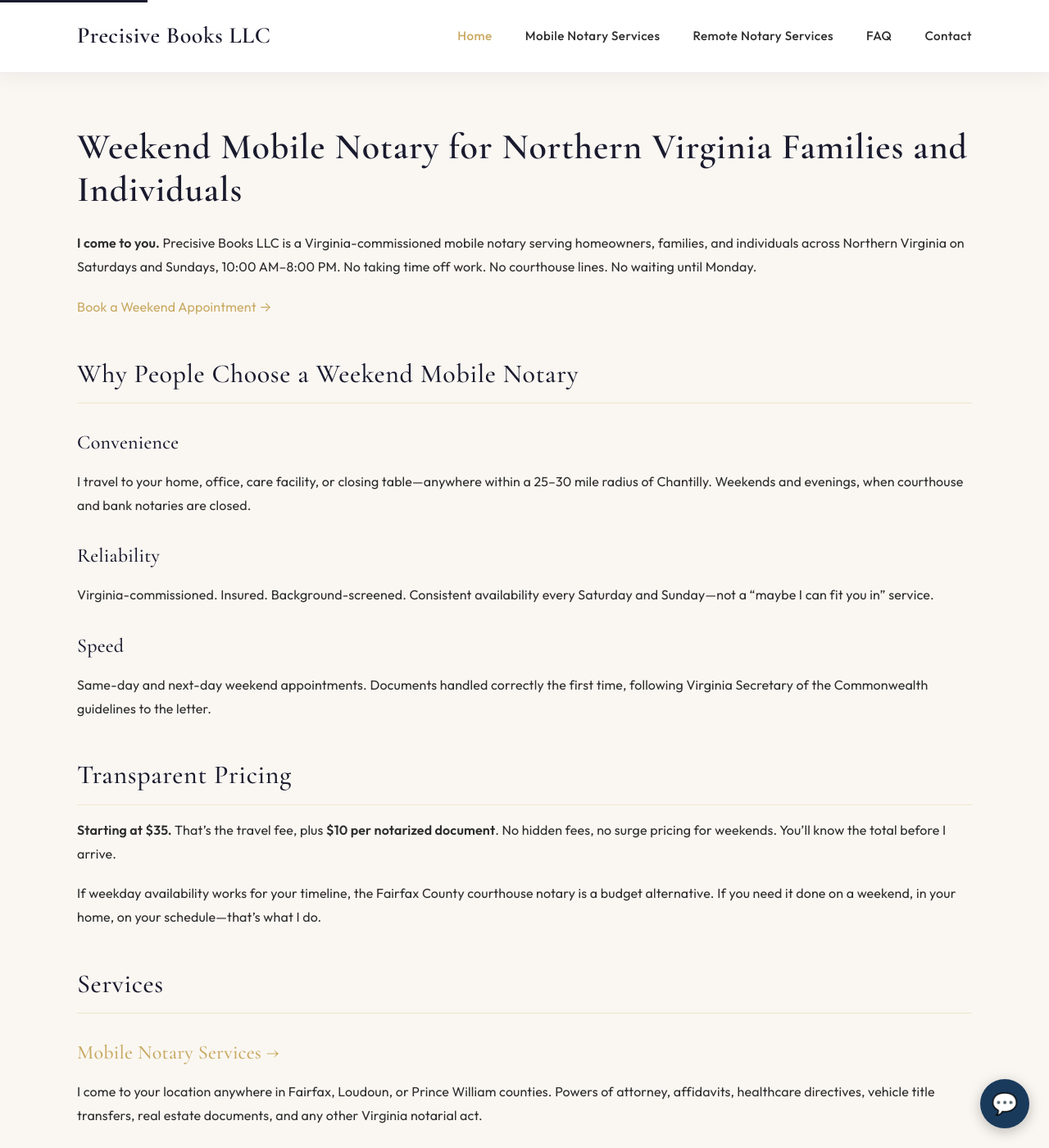
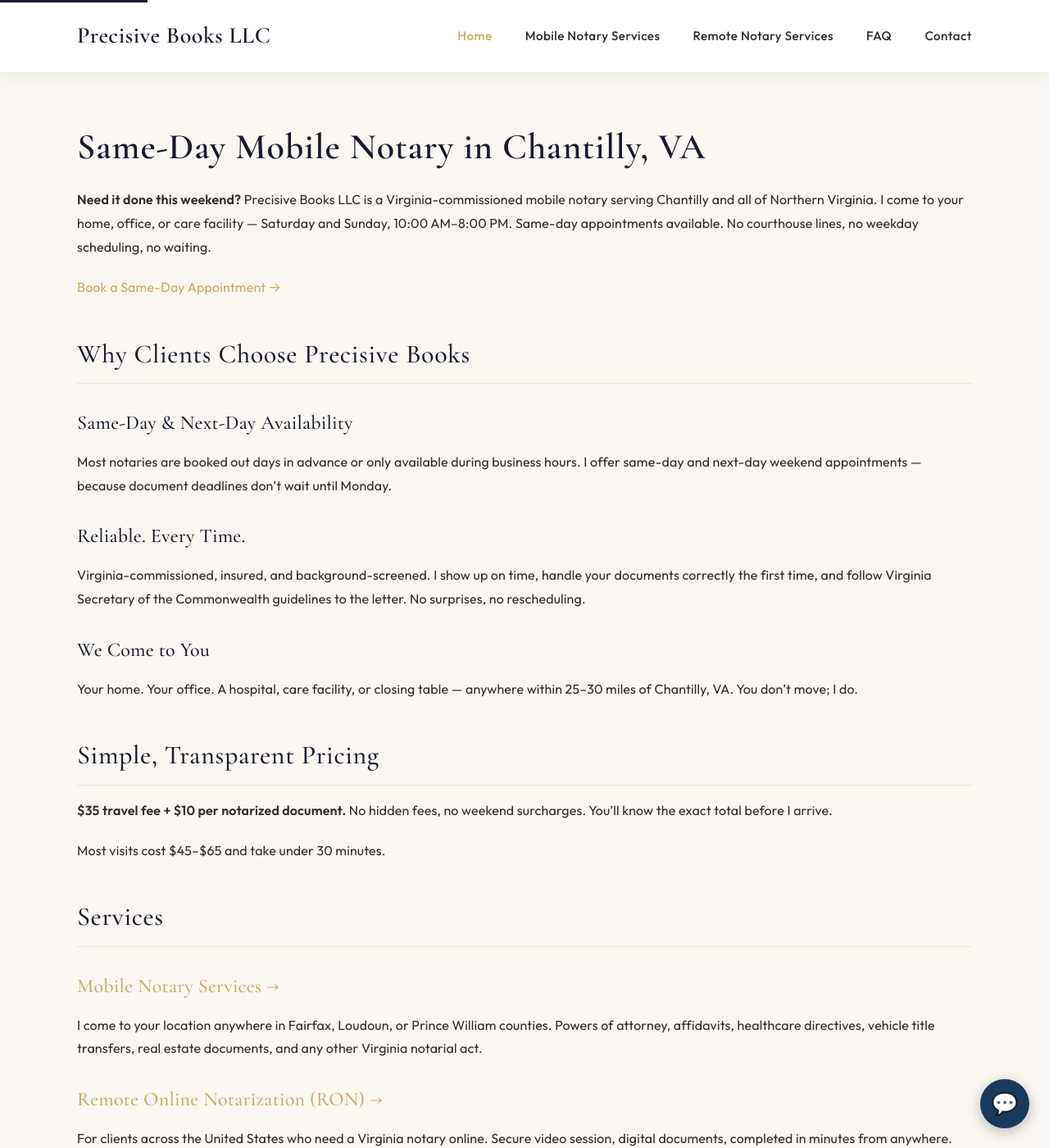
Before and after one commit to precisivebooks/precisivebooks-site, a Jekyll site: the page built from index.md, in a window 1280 px wide and 1400 px high. Shown: the whole window at 82% size. Built offline with Jekyll 4.4.1, drawn with Linux system fonts in a browser that asks for light colours; some of the changed text lies outside the part shown.

Commit message:
Update messaging: same-day, reliable, Chantilly VA address

```diff
--- a/_config.yml
+++ b/_config.yml
@@ -1,6 +1,6 @@
 # Site Settings
 title: Precisive Books LLC
-description: Weekend mobile notary for Northern Virginia families and individuals. I come to you. Mobile and Remote Online Notarization (RON) serving Fairfax, Loudoun, and Prince William counties. Starting at $35.
+description: Same-day mobile notary in Chantilly, VA. Virginia-commissioned, insured, and available every Saturday and Sunday. I come to your home or office across Fairfax, Loudoun, and Prince William counties.
 url: https://www.precisivebooks.com
 baseurl: ""
 
--- a/index.md
+++ b/index.md
@@ -1,32 +1,32 @@
 ---
 layout: default
-title: Weekend Mobile Notary in Northern Virginia | Precisive Books LLC
-description: Weekend mobile notary for Northern Virginia families and individuals. I come to you—Saturday and Sunday across Fairfax, Loudoun, and Prince William counties. Starting at $35.
-keywords: weekend mobile notary, mobile notary chantilly va, mobile notary fairfax county, mobile notary loudoun county, traveling notary virginia, power of attorney notary, notary for families, virginia notary, remote online notary virginia
+title: Same-Day Mobile Notary in Chantilly, VA | Precisive Books LLC
+description: Same-day and next-day mobile notary in Chantilly, VA. I come to your home or office on weekends — Saturday and Sunday, 10 AM–8 PM. Virginia-commissioned, insured, and always reliable.
+keywords: same day mobile notary chantilly va, mobile notary chantilly va, mobile notary fairfax county, mobile notary loudoun county, weekend notary virginia, power of attorney notary chantilly, notary that comes to you northern virginia, virginia notary, remote online notary virginia
 ---
 
-# Weekend Mobile Notary for Northern Virginia Families and Individuals
+# Same-Day Mobile Notary in Chantilly, VA
 
-**I come to you.** Precisive Books LLC is a Virginia-commissioned mobile notary serving homeowners, families, and individuals across Northern Virginia on Saturdays and Sundays, 10:00 AM–8:00 PM. No taking time off work. No courthouse lines. No waiting until Monday.
+**Need it done this weekend?** Precisive Books LLC is a Virginia-commissioned mobile notary serving Chantilly and all of Northern Virginia. I come to your home, office, or care facility — Saturday and Sunday, 10:00 AM–8:00 PM. Same-day appointments available. No courthouse lines, no weekday scheduling, no waiting.
 
-[Book a Weekend Appointment →](/contact/)
+[Book a Same-Day Appointment →](/contact/)
 
-## Why People Choose a Weekend Mobile Notary
+## Why Clients Choose Precisive Books
 
-### Convenience
-I travel to your home, office, care facility, or closing table—anywhere within a 25–30 mile radius of Chantilly. Weekends and evenings, when courthouse and bank notaries are closed.
+### Same-Day & Next-Day Availability
+Most notaries are booked out days in advance or only available during business hours. I offer same-day and next-day weekend appointments — because document deadlines don't wait until Monday.
 
-### Reliability
-Virginia-commissioned. Insured. Background-screened. Consistent availability every Saturday and Sunday—not a "maybe I can fit you in" service.
+### Reliable. Every Time.
+Virginia-commissioned, insured, and background-screened. I show up on time, handle your documents correctly the first time, and follow Virginia Secretary of the Commonwealth guidelines to the letter. No surprises, no rescheduling.
 
-### Speed
-Same-day and next-day weekend appointments. Documents handled correctly the first time, following Virginia Secretary of the Commonwealth guidelines to the letter.
+### We Come to You
+Your home. Your office. A hospital, care facility, or closing table — anywhere within 25–30 miles of Chantilly, VA. You don't move; I do.
 
-## Transparent Pricing
+## Simple, Transparent Pricing
 
-**Starting at $35.** That's the travel fee, plus **$10 per notarized document**. No hidden fees, no surge pricing for weekends. You'll know the total before I arrive.
+**$35 travel fee + $10 per notarized document.** No hidden fees, no weekend surcharges. You'll know the exact total before I arrive.
 
-If weekday availability works for your timeline, the Fairfax County courthouse notary is a budget alternative. If you need it done on a weekend, in your home, on your schedule—that's what I do.
+Most visits cost $45–$65 and take under 30 minutes.
 
 ## Services
 
@@ -63,14 +63,13 @@
 
 ## Hours
 
-**Saturday:** 10:00 AM – 8:00 PM
-**Sunday:** 10:00 AM – 8:00 PM
+**Saturday & Sunday:** 10:00 AM – 8:00 PM
 
-Same-day and next-day appointments available—book early to lock in your slot.
+Same-day slots fill fast — the earlier you reach out, the better your chances of getting the time you need.
 
 ## Get Started
 
-[Schedule a weekend appointment →](/contact/) or call **(571) 306-3551**.
+[Book a same-day appointment →](/contact/) or call **(571) 306-3551**.
 
 ---
 
```
Also changed, not shown: other parts of index.md (+1 -2 lines), mobile-notary-services.md (+14 -14 lines), 1 other file.
